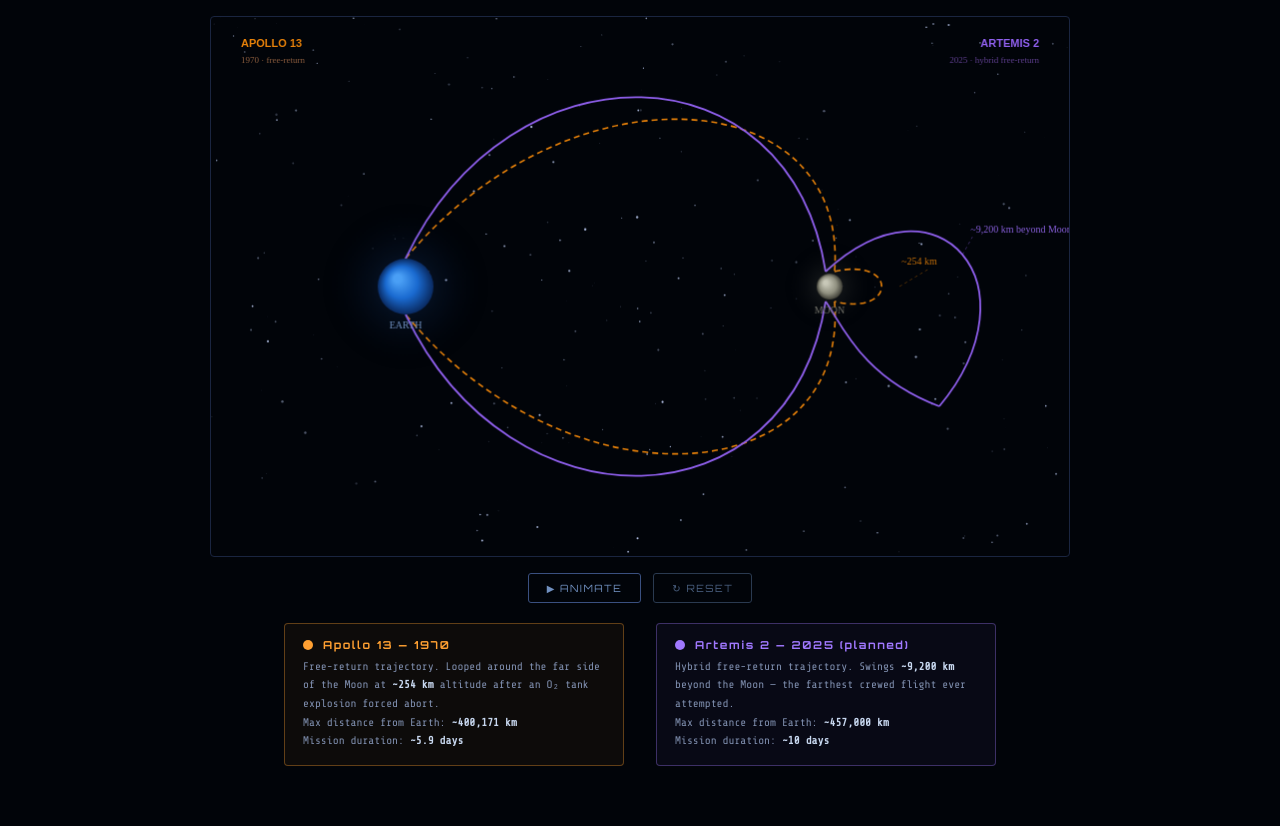
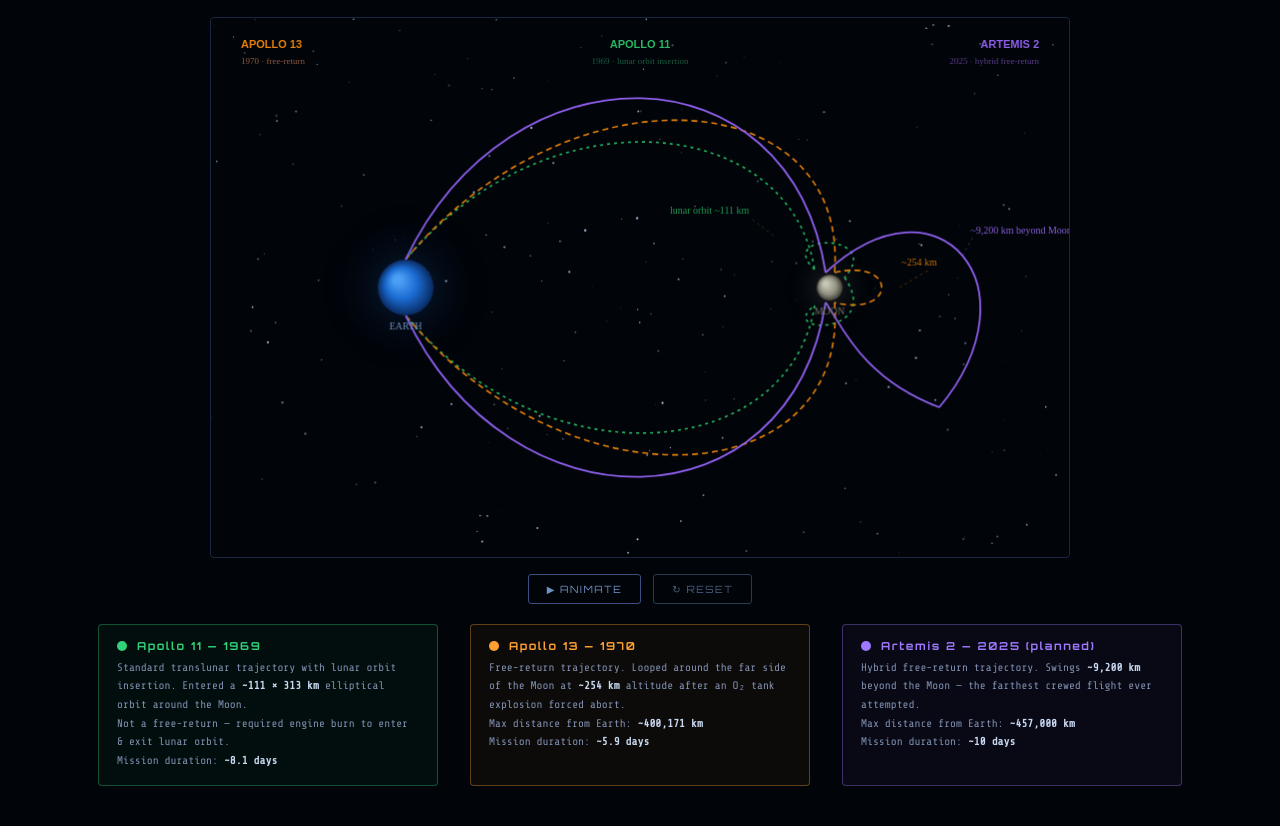
Before and after one commit to thegeekyjay/thegeekyjay.github.io, a plain HTML site: page orbital-comparison.html in a window 1280 px wide. Shown: the part 72-898 px from the top of the page. Drawn offline with nearby package versions, Linux system fonts and the light colour scheme.

Commit message:
Add files via upload

```diff
--- a/orbital-comparison.html
+++ b/orbital-comparison.html
@@ -3,7 +3,7 @@
 <head>
 <meta charset="UTF-8">
 <meta name="viewport" content="width=device-width, initial-scale=1.0">
-<title>Apollo 13 vs Artemis 2 — Orbital Comparison</title>
+<title>Apollo 11, Apollo 13 &amp; Artemis 2 — Orbital Comparison</title>
 <link href="https://fonts.googleapis.com/css2?family=Orbitron:wght@400;700;900&family=Share+Tech+Mono&display=swap" rel="stylesheet">
 <style>
   * { margin: 0; padding: 0; box-sizing: border-box; }
@@ -97,6 +97,14 @@
     flex-shrink: 0;
   }
 
+  .legend-item.apollo11 {
+    border: 1px solid rgba(50,210,120,0.35);
+    background: rgba(50,210,120,0.05);
+  }
+
+  .apollo11 .legend-dot { background: #32d278; }
+  .apollo11 .legend-header { color: #32d278; }
+
   .apollo .legend-dot { background: #ffa032; }
   .artemis .legend-dot { background: #a078ff; }
   .apollo .legend-header { color: #ffa032; }
@@ -156,7 +164,7 @@
 </head>
 <body>
 
-<h1>Apollo 13 &nbsp;vs&nbsp; Artemis 2</h1>
+<h1>Apollo 11 &nbsp;&middot;&nbsp; Apollo 13 &nbsp;&middot;&nbsp; Artemis 2</h1>
 <div class="subtitle">Lunar Trajectory Comparison &mdash; Not to Scale</div>
 
 <div class="canvas-wrap">
@@ -169,6 +177,15 @@
 </div>
 
 <div class="legend">
+  <div class="legend-item apollo11">
+    <div class="legend-header"><span class="legend-dot"></span>Apollo 11 &mdash; 1969</div>
+    <div class="legend-body">
+      Standard translunar trajectory with lunar orbit insertion.
+      Entered a <span class="stat">~111 × 313 km</span> elliptical orbit around the Moon.<br>
+      Not a free-return — required engine burn to enter &amp; exit lunar orbit.<br>
+      Mission duration: <span class="stat">~8.1 days</span>
+    </div>
+  </div>
   <div class="legend-item apollo">
     <div class="legend-header"><span class="legend-dot"></span>Apollo 13 &mdash; 1970</div>
     <div class="legend-body">
@@ -335,7 +352,37 @@
   ]
 };
 
-// ── Draw a bezier segment with a dashed/solid style ──────────────────────────
+// Apollo 11 — translunar coast + lunar orbit insertion (elliptical orbit around Moon)
+// Approaches Moon directly, enters orbit, loops around, departs back to Earth
+const A11 = {
+  // Outbound — slightly inside A13, approaches Moon near side
+  out: [
+    { x: E.x, y: E.y - E.r },
+    { x: 340, y: H * 0.13 },
+    { x: 580, y: H * 0.18 },
+    { x: M.x - M.r - 2, y: M.y - 18 }
+  ],
+  // Lunar orbit — tight ellipse around Moon (near side visible)
+  orbit1: [
+    { x: M.x - M.r - 2, y: M.y - 18 },
+    { x: M.x - 55, y: M.y - 55 },
+    { x: M.x + 55, y: M.y - 55 },
+    { x: M.x + M.r + 2, y: M.y - 10 }
+  ],
+  orbit2: [
+    { x: M.x + M.r + 2, y: M.y - 10 },
+    { x: M.x + 55, y: M.y + 48 },
+    { x: M.x - 55, y: M.y + 48 },
+    { x: M.x - M.r - 2, y: M.y + 18 }
+  ],
+  // Return leg
+  ret: [
+    { x: M.x - M.r - 2, y: M.y + 18 },
+    { x: 580, y: H * 0.82 },
+    { x: 340, y: H * 0.87 },
+    { x: E.x, y: E.y + E.r }
+  ]
+};
 function drawBezierSegment(pts, color, dash, alpha = 1, lineWidth = 1.8) {
   ctx.save();
   ctx.globalAlpha = alpha;
@@ -429,17 +476,19 @@
 }
 
 // ── Apollo 13 segments in order ───────────────────────────────────────────────
+const a11Segments = [A11.out, A11.orbit1, A11.orbit2, A11.ret];
 const a13Segments = [A13.out, A13.around, A13.ret];
 const a2Segments  = [A2.out, A2.around, A2.around2, A2.ret];
 
 // ── Animation state ───────────────────────────────────────────────────────────
 let animating = false;
-let t13 = 1, t2 = 1;   // 1 = fully drawn static
+let t11 = 1, t13 = 1, t2 = 1;   // 1 = fully drawn static
 let startTime = null;
 const DURATION = 7000;  // ms for full traversal
 
 // Speed: Artemis is ~1.69x longer journey so animate proportionally
 const A2_SPEED = 0.72;  // relative speed factor (A2 goes further, takes longer)
+const A11_SPEED = 0.88; // Apollo 11 slightly shorter than A13
 
 function render(timestamp) {
   ctx.clearRect(0, 0, W, H);
@@ -448,15 +497,32 @@
   if (animating) {
     if (!startTime) startTime = timestamp;
     const elapsed = timestamp - startTime;
+    t11 = Math.min(1, elapsed / (DURATION * A11_SPEED));
     t13 = Math.min(1, elapsed / DURATION);
     t2  = Math.min(1, elapsed / (DURATION / A2_SPEED));
   }
 
   // ── Draw trajectories ──────────────────────────────────────────────────────
+  // Apollo 11 — green dotted
+  drawTrajectoryPartial(a11Segments, '#28b864', [3, 4], t11, 1.6);
   // Apollo 13 — orange dashed
   drawTrajectoryPartial(a13Segments, '#e8820a', [6, 4], t13, 1.6);
   // Artemis 2 — violet solid
   drawTrajectoryPartial(a2Segments, '#9060ee', [], t2, 1.8);
+
+  // ── Apollo 11 lunar orbit label ───────────────────────────────────────────
+  if (t11 >= 0.35) {
+    ctx.save();
+    ctx.strokeStyle = 'rgba(40,184,100,0.3)';
+    ctx.setLineDash([3,3]);
+    ctx.lineWidth = 1;
+    ctx.beginPath();
+    ctx.moveTo(M.x - 56, M.y - 52);
+    ctx.lineTo(M.x - 80, M.y - 70);
+    ctx.stroke();
+    ctx.restore();
+    drawAnnotation(M.x - 160, M.y - 74, 'lunar orbit ~111 km', '#28b864');
+  }
 
   // ── Apoapsis markers ──────────────────────────────────────────────────────
   if (t13 > 0.45 && t13 < 0.6) {
@@ -494,7 +560,11 @@
   }
 
   // ── Spacecraft positions when animating ───────────────────────────────────
-  if (animating || (t13 < 1 || t2 < 1)) {
+  if (animating || (t11 < 1 || t13 < 1 || t2 < 1)) {
+    if (t11 > 0 && t11 < 1) {
+      const pos11 = getPositionOnTrajectory(a11Segments, t11);
+      drawCraft(pos11, '#32d278');
+    }
     if (t13 > 0 && t13 < 1) {
       const pos13 = getPositionOnTrajectory(a13Segments, t13);
       drawCraft(pos13, '#ffa040');
@@ -509,6 +579,14 @@
   drawEarth();
 
   // ── Labels ────────────────────────────────────────────────────────────────
+  ctx.font = 'bold 11px "Orbitron", sans-serif';
+  ctx.fillStyle = '#28b864';
+  ctx.textAlign = 'center';
+  ctx.fillText('APOLLO 11', W / 2, 30);
+  ctx.font = '9px "Share Tech Mono"';
+  ctx.fillStyle = '#1a6040';
+  ctx.fillText('1969 · lunar orbit insertion', W / 2, 46);
+
   ctx.font = 'bold 11px "Orbitron", sans-serif';
   ctx.fillStyle = '#e8820a';
   ctx.textAlign = 'left';
@@ -526,7 +604,7 @@
   ctx.textAlign = 'right';
   ctx.fillText('2025 · hybrid free-return', W - 30, 46);
 
-  if (animating && t13 >= 1 && t2 >= 1) {
+  if (animating && t11 >= 1 && t13 >= 1 && t2 >= 1) {
     animating = false;
     document.getElementById('btnPlay').classList.remove('active');
   }
@@ -541,7 +619,7 @@
 
 document.getElementById('btnPlay').addEventListener('click', () => {
   if (!animating) {
-    t13 = 0; t2 = 0; startTime = null;
+    t11 = 0; t13 = 0; t2 = 0; startTime = null;
     animating = true;
     document.getElementById('btnPlay').classList.add('active');
     requestAnimationFrame(render);
@@ -550,7 +628,7 @@
 
 document.getElementById('btnReset').addEventListener('click', () => {
   animating = false;
-  t13 = 1; t2 = 1; startTime = null;
+  t11 = 1; t13 = 1; t2 = 1; startTime = null;
   document.getElementById('btnPlay').classList.remove('active');
   render(0);
 });
```
